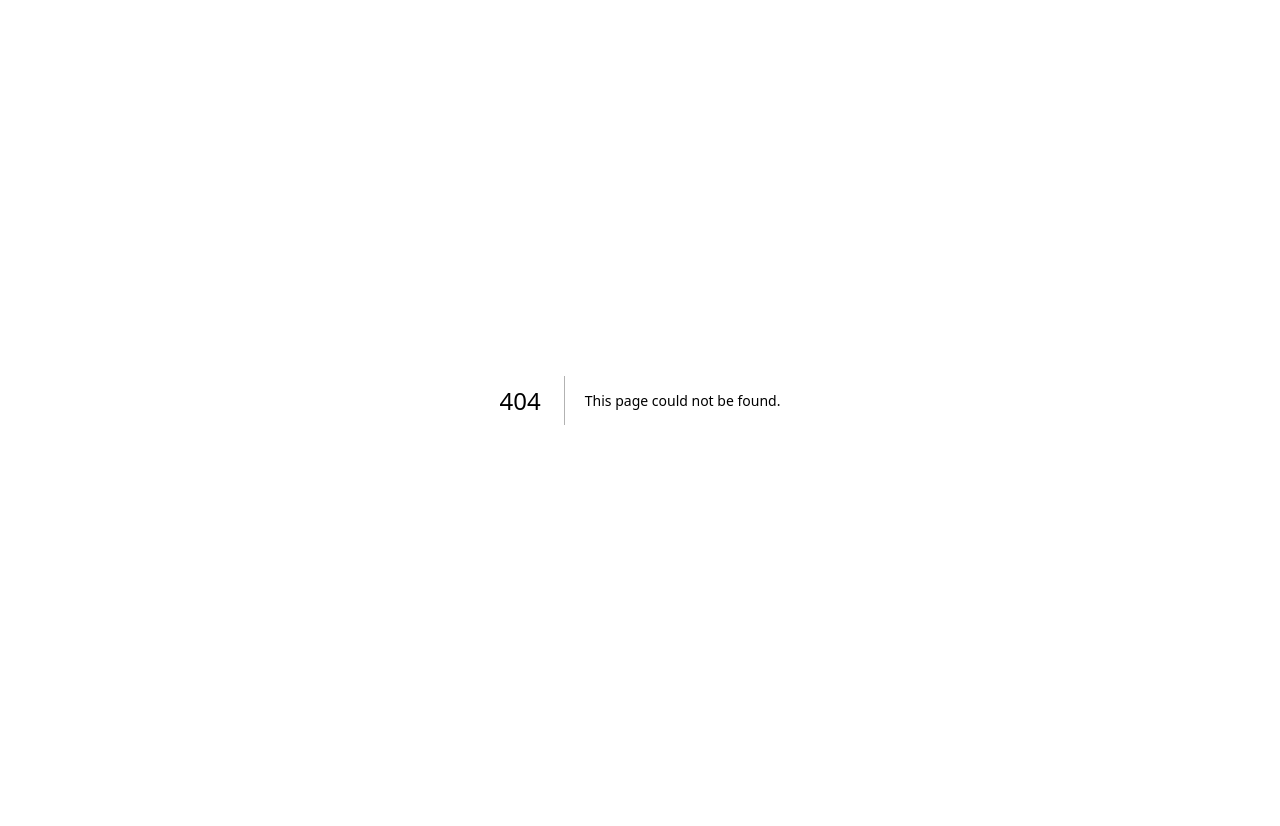
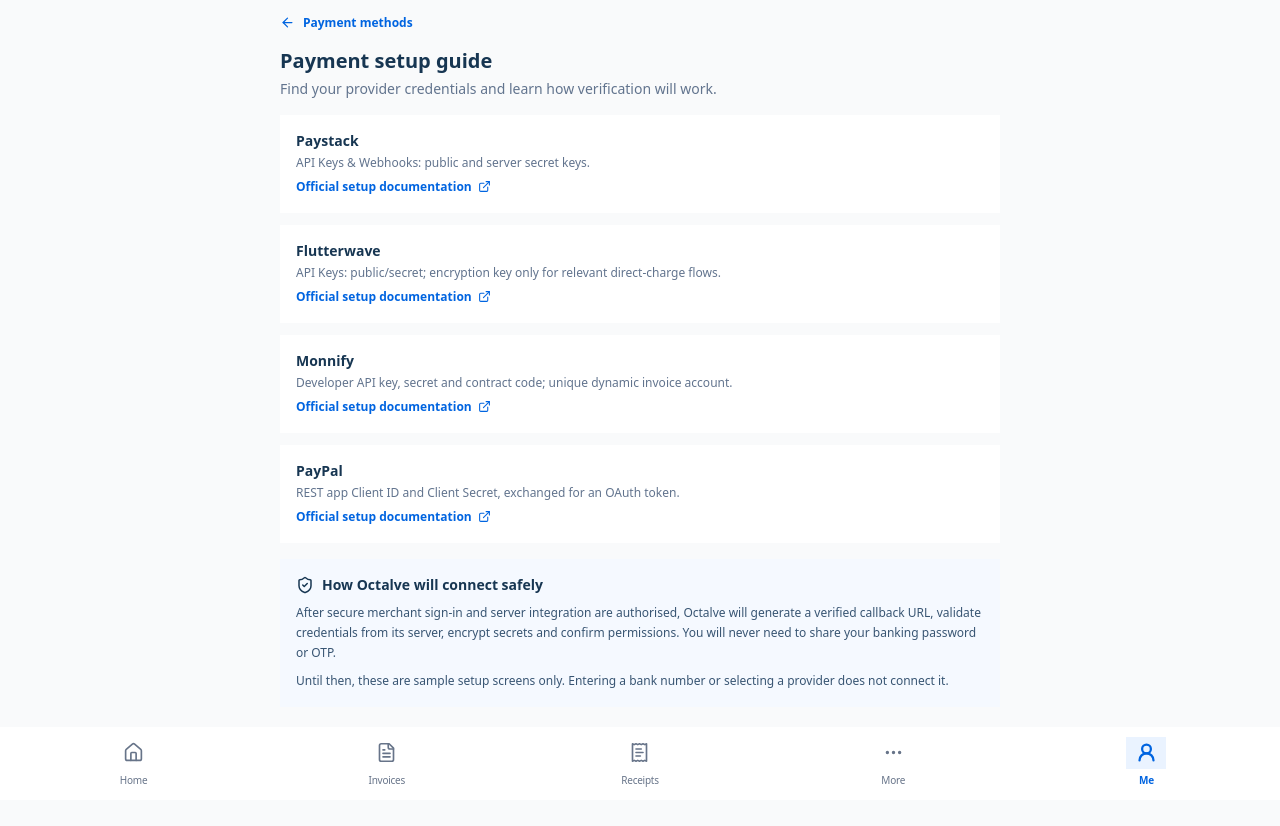
Before and after one commit to octalve-core/octalve-invoice, a Next.js app: page /dashboard/settings/faqs/payment-setup in a window 1280 px wide. Before the commit this address had no page. Shown: the top 826 px of the page. Before the commit the page ends 800 px from the top, so only its background shows below. Built offline with nearby package versions, Linux system fonts and the light colour scheme.

Commit message:
Phase 0I: focused payment setup FAQ with official credential guides

```diff
--- /dev/null
+++ b/app/(dashboard)/dashboard/settings/faqs/payment-setup/page.tsx
@@ -0,0 +1,23 @@
+import Link from "next/link";
+import {ArrowLeft,ExternalLink,ShieldCheck} from "lucide-react";
+export default function PaymentSetupHelpPage(){
+ const docs=[
+  {name:"Paystack",url:"https://paystack.com/docs/api/authentication/",note:"API Keys & Webhooks: public and server secret keys."},
+  {name:"Flutterwave",url:"https://developer.flutterwave.com/docs/authentication",note:"API Keys: public/secret; encryption key only for relevant direct-charge flows."},
+  {name:"Monnify",url:"https://developers.monnify.com/docs/collections/one-time-payments/invoice",note:"Developer API key, secret and contract code; unique dynamic invoice account."},
+  {name:"PayPal",url:"https://developer.paypal.com/api/rest/authentication",note:"REST app Client ID and Client Secret, exchanged for an OAuth token."}
+ ] as const;
+ return <main className="mx-auto w-full max-w-[720px] space-y-4 pb-8">
+  <Link href="/dashboard/getting-started/payments" className="inline-flex items-center gap-2 text-xs font-semibold text-[#0064E0]"><ArrowLeft size={15}/> Payment methods</Link>
+  <header><h1 className="text-xl font-bold text-[#173652]">Payment setup guide</h1><p className="mt-1 text-sm text-slate-500">Find your provider credentials and learn how verification will work.</p></header>
+  <div className="space-y-3">{docs.map(d=><article key={d.name} className="rounded-xl border border-[#E0E9F4] bg-white p-4">
+   <h2 className="text-sm font-bold text-[#173652]">{d.name}</h2><p className="mt-1 text-xs text-slate-500">{d.note}</p>
+   <a href={d.url} target="_blank" rel="noopener noreferrer" className="mt-2 inline-flex items-center gap-1.5 text-xs font-semibold text-[#0064E0]">Official setup documentation <ExternalLink size={13}/></a>
+  </article>)}</div>
+  <section className="space-y-2 rounded-xl border border-[#D8E6F5] bg-[#F5F9FF] p-4">
+   <h2 className="flex items-center gap-2 text-sm font-bold text-[#173652]"><ShieldCheck size={18}/> How Octalve will connect safely</h2>
+   <p className="text-xs leading-5 text-[#385573]">After secure merchant sign-in and server integration are authorised, Octalve will generate a verified callback URL, validate credentials from its server, encrypt secrets and confirm permissions. You will never need to share your banking password or OTP.</p>
+   <p className="text-xs leading-5 text-[#385573]">Until then, these are sample setup screens only. Entering a bank number or selecting a provider does not connect it.</p>
+  </section>
+ </main>;
+}
--- a/src/features/getting-started/payment-catalog.ts
+++ b/src/features/getting-started/payment-catalog.ts
@@ -35,5 +35,5 @@ export const CONNECTION_FIELDS:{
   {label:"Client secret",example:"••••••••",secret:true}
  ]
 };
-export const PAYMENT_FAQ="/dashboard/settings/faqs";
+export const PAYMENT_FAQ="/dashboard/settings/faqs/payment-setup";
 export const PAYMENT_ROUTE="/dashboard/getting-started/payments";
```
